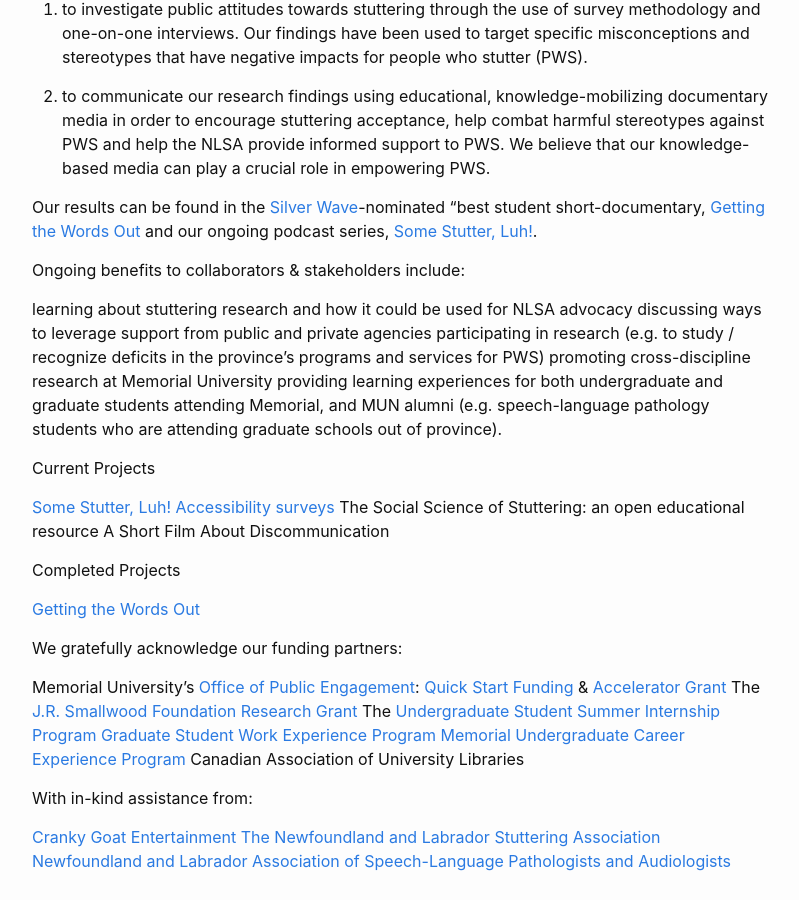
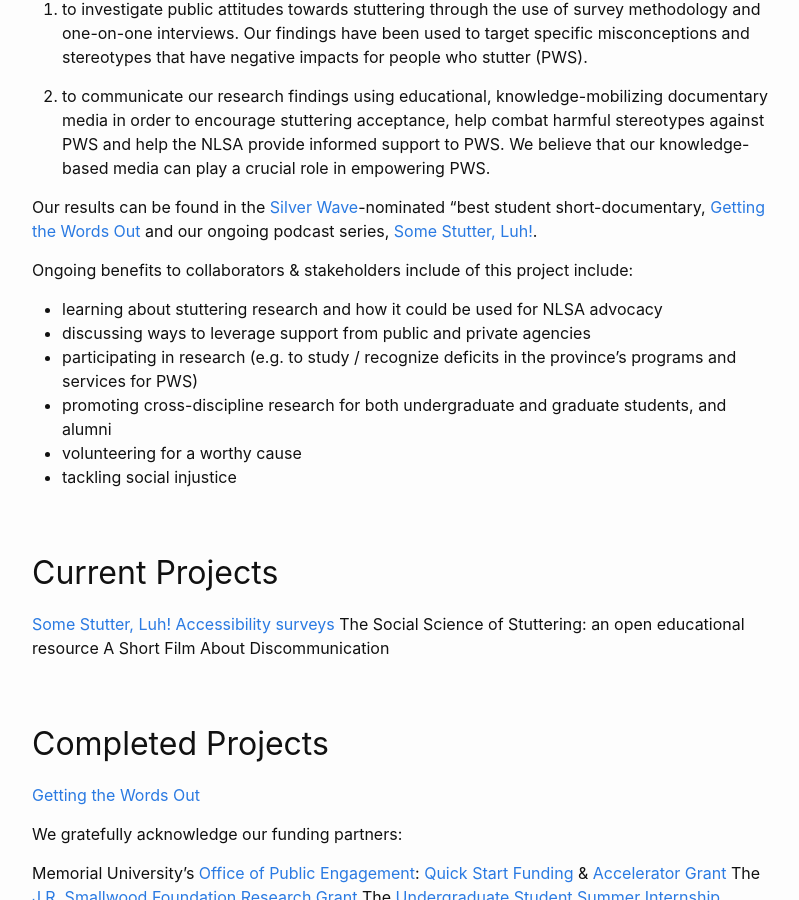
Before and after one commit to pauldedecker/commco-lab, a Jekyll site: the page built from Projects.md, in a window 1280 px wide and 900 px high, scrolled down 482 px. Shown: the whole window, without its empty margins (238-1037 px from the left). Built offline with Jekyll 4.4.1, drawn with Linux system fonts in a browser that asks for light colours.

Commit message:
Update Projects.md

```diff
--- a/Projects.md
+++ b/Projects.md
@@ -15,22 +15,23 @@ As a community-engaged research project, we set two goals:
 
 Our results can be found in the [Silver Wave](https://www.swfilmfest.com/)-nominated "best student short-documentary, [Getting the Words Out](https://youtu.be/q5qlJvbfsCk) and our ongoing podcast series, [Some Stutter, Luh!](http://www.somestutterluh.ca).
 
-Ongoing benefits to collaborators & stakeholders include:
+Ongoing benefits to collaborators & stakeholders include of this project include:
 
-learning about stuttering research and how it could be used for NLSA advocacy
-discussing ways to leverage support from public and private agencies
-participating in research (e.g. to study / recognize deficits in the province’s programs and services for PWS)
-promoting cross-discipline research at Memorial University
-providing learning experiences for both undergraduate and graduate students attending Memorial, and MUN alumni (e.g. speech-language pathology students who are attending graduate schools out of province).
+- learning about stuttering research and how it could be used for NLSA advocacy
+- discussing ways to leverage support from public and private agencies
+- participating in research (e.g. to study / recognize deficits in the province’s programs and services for PWS)
+- promoting cross-discipline research for both undergraduate and graduate students, and alumni
+- volunteering for a worthy cause
+- tackling social injustice
 
-Current Projects
+<h2>Current Projects</h2>
 
 [Some Stutter, Luh!](https://somestutterluh.ca)
 [Accessibility surveys](2022-04-01-ACCESS_SURVEY.md)
 The Social Science of Stuttering: an open educational resource
 A Short Film About Discommunication
 
-Completed Projects
+<h2>Completed Projects</h2>
 
 [Getting the Words Out](https://youtu.be/q5qlJvbfsCk)
 
```
